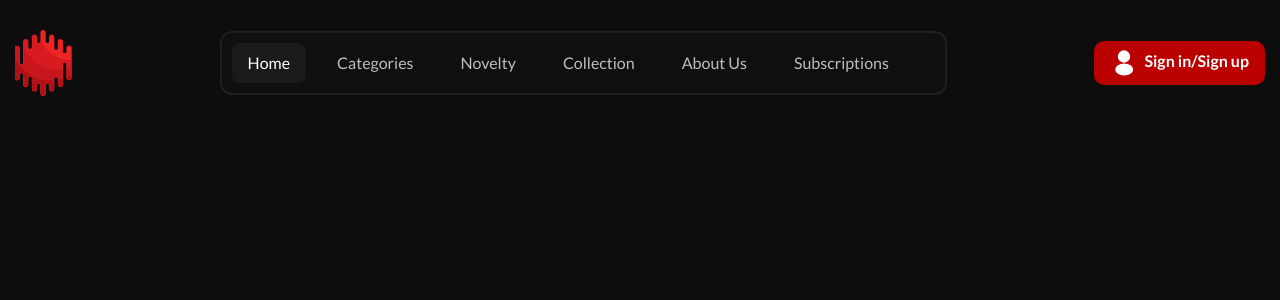
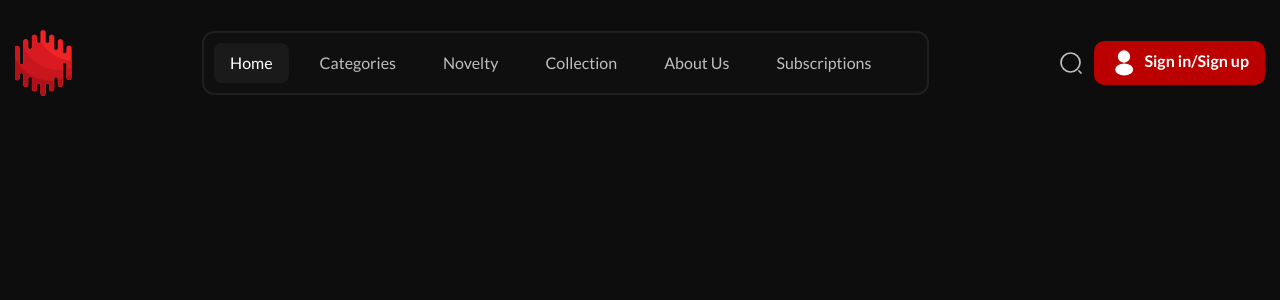
Before and after one commit to natalyasafarevich/BSWA, a Next.js app: page / in a window 1280 px wide. Shown: the top 300 px of the page. Built offline with nearby package versions, Linux system fonts and the light colour scheme.

Commit message:
BS-1 feat: add search link

```diff
--- a/src/widgets/header/ui/Header.module.scss
+++ b/src/widgets/header/ui/Header.module.scss
@@ -17,3 +17,14 @@ a.link {
     vertical-align: middle;
   }
 }
+.box {
+  display: flex;
+  align-items: center;
+}
+a.search {
+  display: inline-block;
+  width: 24px;
+  height: 24px;
+  background: center/cover no-repeat url('/search-icon.svg');
+  margin-right: 11px;
+}
--- a/src/widgets/header/ui/Header.tsx
+++ b/src/widgets/header/ui/Header.tsx
@@ -1,6 +1,6 @@
 import { Logo } from '@/shared/ui/logo/Logo';
 import s from './Header.module.scss';
-import { NavMenu } from '@/app/features/nav-menu';
+import { NavMenu } from '@/features/nav-menu';
 import { Button } from '@/shared/ui/button/Button';
 import Link from 'next/link';
 
@@ -10,12 +10,17 @@ export const Header = () => {
       <div className={s.row}>
         <Logo />
         <NavMenu />
-        <Button asChild variant="primary">
-          <Link className={s.link} href={'/auth'}>
-            <span></span>
-            Sign in/Sign up
-          </Link>
-        </Button>
+        <div className={s.box}>
+          <Button asChild>
+            <Link className={s.search} href={'/search'}></Link>
+          </Button>
+          <Button asChild variant="primary">
+            <Link className={s.link} href={'auth/sign-in'}>
+              <span></span>
+              Sign in/Sign up
+            </Link>
+          </Button>
+        </div>
       </div>
     </header>
   );
```
Also changed, not shown: public/search-icon.svg (added), src/features/nav-menu/consts.ts (renamed from src/app/features/nav-menu/consts.ts), src/features/nav-menu/index.ts (renamed from src/app/features/nav-menu/index.ts), src/features/nav-menu/ui/NavMenu.module.scss (renamed from src/app/features/nav-menu/ui/NavMenu.module.scss), src/features/nav-menu/ui/NavMenu.tsx (renamed from src/app/features/nav-menu/ui/NavMenu.tsx), 1 other file (tests, documents, lock files or other folders).
